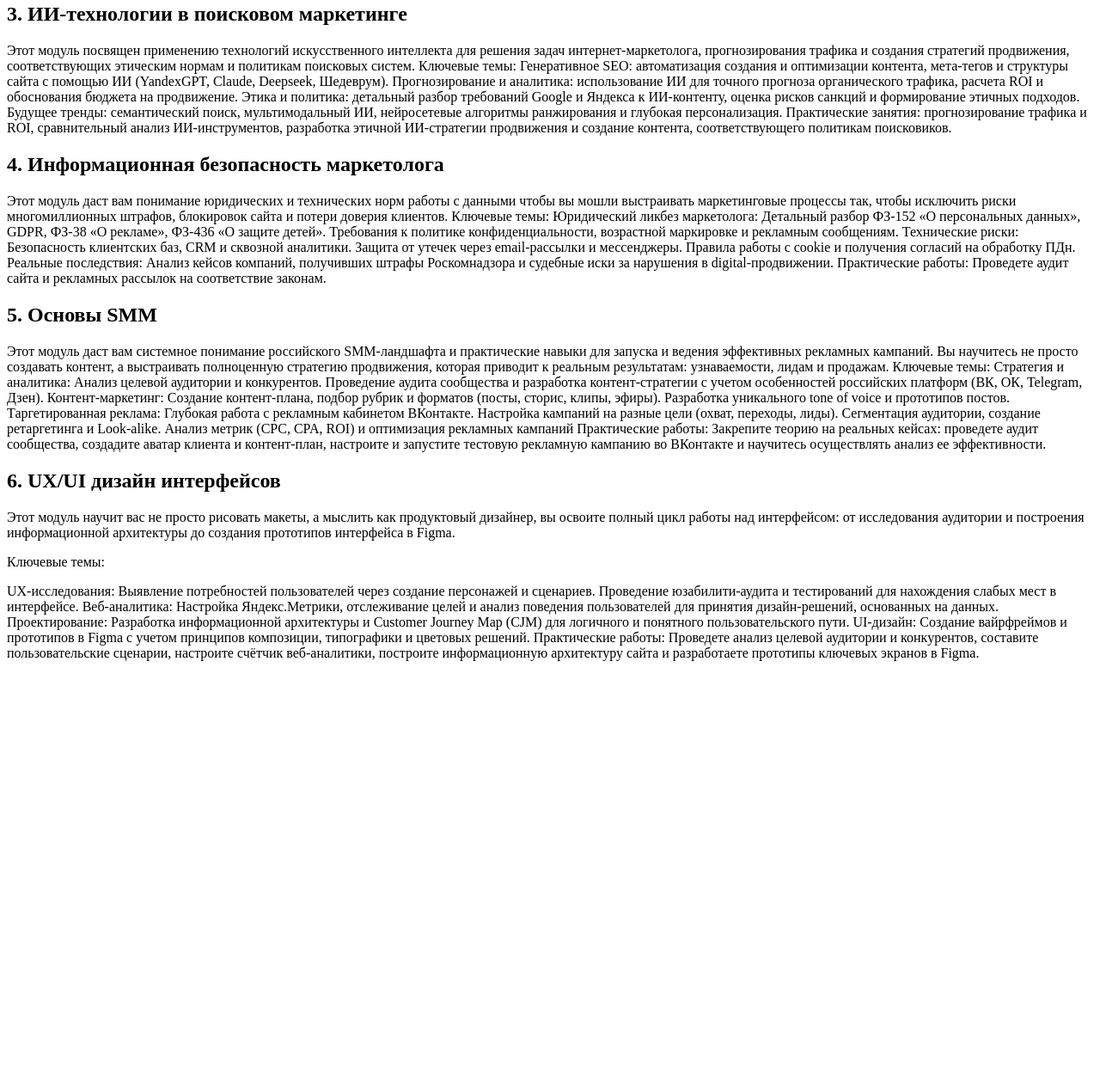
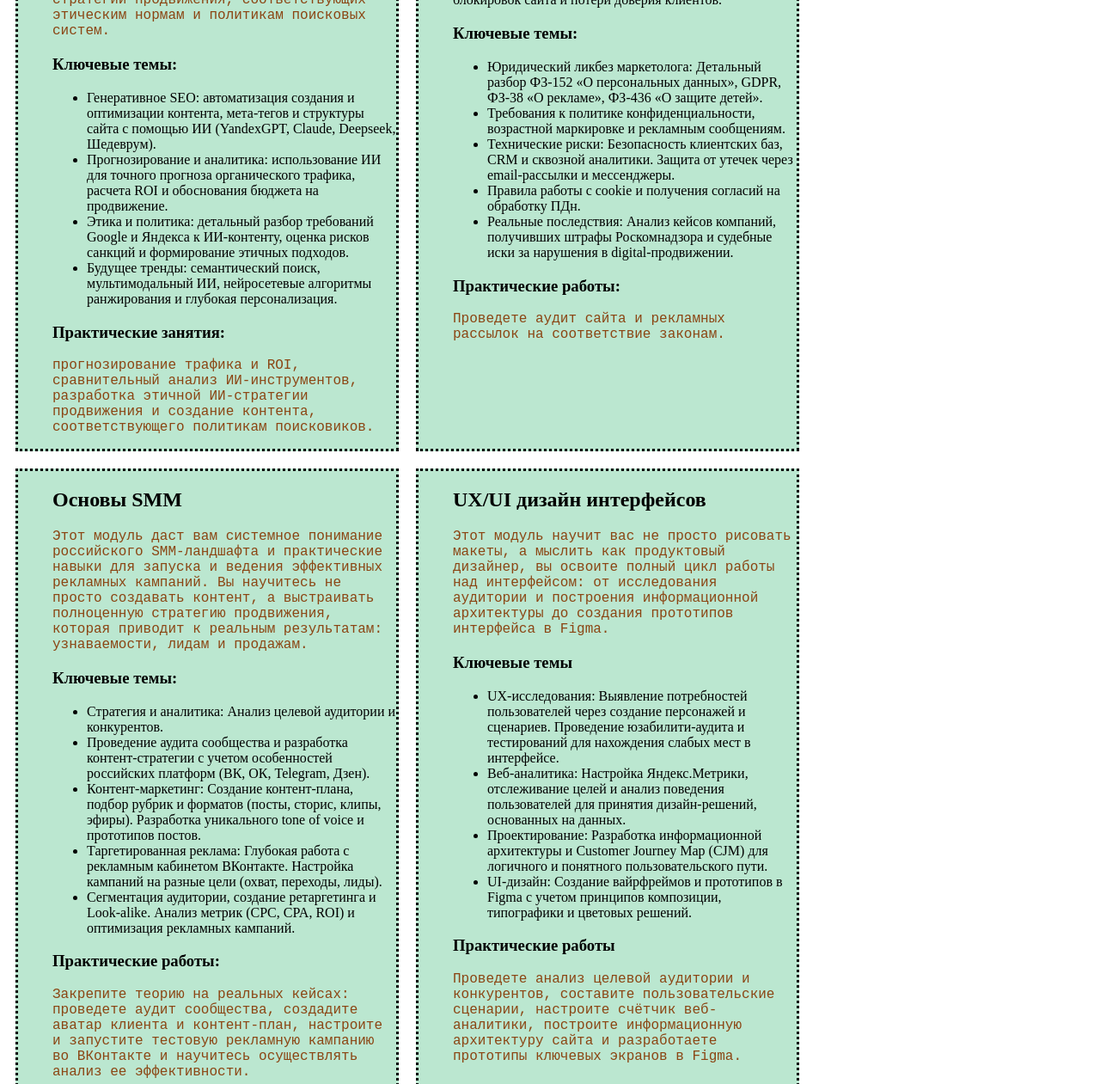
Before and after one commit to vadimarsh/dppp25, a plain HTML site: page index.html in a window 1280 px wide. Shown: the part 945-2206 px from the top of the page at 86% size. Before the commit the page ends 1730 px from the top, so only its background shows below. Drawn offline with Linux system fonts and the light colour scheme.

Commit message:
add styles

```diff
--- a/index.html
+++ b/index.html
@@ -6,16 +6,56 @@
     <meta http-equiv="X-UA-Compatible" content="IE=edge">
     <meta name="viewport" content="width=device-width, initial-scale=1.0">
     <title>Дизайн и продвижение веб-ресурсов</title>
+    <style>
+        @media (min-width:900px) {
+
+
+            .card-container {
+                display: flex;
+                flex-wrap: wrap;
+            }
+
+            .card {
+                border-style: dotted;
+                margin: 10px;
+                background-color: #bbe7d0;
+                padding-left: 40px;
+                width: 400px;
+            }
+        }
+
+        @media (min-width:100px) and (max-width:890px) {
+            .card-container {
+                display: flex;
+                flex-direction: column;
+            }
+
+            .card {
+                border-style: dotted;
+                margin: 10px;
+                background-color: #bbe7d0;
+                padding-left: 40px;
+
+            }
+        }
+
+        p {
+            font-family: 'Courier New', Courier, monospace;
+            color: saddlebrown;
+        }
+    </style>
 </head>
+
 <body>
-    <img width="400" src="head.jpg" alt="цифровые кафедры программы приоритет2030">
-    <h1>Дополниьная программа профессиональной переподготовки</h1>
+    <h1 style="color:rgb(97, 225, 65)">Дополниьная программа профессиональной переподготовки</h1>
     <a href="tel:54545345435">Связаться с руководителем</a>
-    <section>
-        <h2>1. Введение в веб</h2>
-        Вводный модуль заложит фундаментальную техническую базу, необходимую каждому современному digital-специалисту.
+    <div class="card-container">
+        <section class="card">
+            <h2>Введение в веб</h2>
+            <p>Вводный модуль заложит фундаментальную техническую базу, необходимую каждому современному
+                digital-специалисту.
                 Вы разберетесь с основными принципами работы веб-сайта, что критически важно для эффективной работы в
-        маркетинге, дизайне и SEO.
+                маркетинге, дизайне и SEO.</p>
             <section>
                 <h3>Ключевые темы:</h3>
                 <ul>
@@ -23,22 +63,24 @@
                     <li>Семантическая верстка: правильное использование HTML-тегов для улучшения читаемости кода,
                         доступности и
                         поискового продвижения (SEO).</li>
-                <li>Адаптивный дизайн: принципы создания сайтов, которые корректно отображаются на любом устройстве — от
+                    <li>Адаптивный дизайн: принципы создания сайтов, которые корректно отображаются на любом устройстве
+                        — от
                         смартфона до десктопа.</li>
                 </ul>
             </section>
             <section>
                 <h3>Практическая работа:</h3>
-            создадите и оформите веб-страницу, используя семантическую разметку и опубликуете в интернете с помощью
-            GitHub Pages, получив ссылку на свой первый работающий сайт, а также сможете проверите корректность ее разметки с
-            помощью автоматизированных инструментов.
+                <p>Создадите и оформите веб-страницу, используя семантическую разметку и опубликуете в интернете с
+                    помощью GitHub Pages, получив ссылку на свой первый работающий сайт, а также сможете проверите
+                    корректность
+                    ее разметки с помощью автоматизированных инструментов.</p>
             </section>
         </section>
-    <section>
-    <h2>2. Интернет-маркетинг</h2>
-    Этот практико-ориентированный модуль научит вас комплексно продвигать бизнес в интернете. Вы освоите два
-    ключевых канала привлечения трафика — SEO и контекстную рекламу (Яндекс.Директ), а также научитесь управлять
-    цифровой репутацией бренда.
+        <section class="card">
+            <h2>Интернет-маркетинг</h2>
+            <p>Этот практико-ориентированный модуль научит вас комплексно продвигать бизнес в интернете. Вы освоите два
+                ключевых канала привлечения трафика — SEO и контекстную рекламу (Яндекс.Директ), а также научитесь
+                управлять цифровой репутацией бренда.</p>
             <section>
                 <h3>Ключевые темы:</h3>
                 <ul>
@@ -48,83 +90,136 @@
                     <li>Репутация: работа с упоминаниями бренда (Citation Flow).</li>
                     <li>Контекстная реклама: настройка и запуск кампаний в Яндекс.Директ.</li>
                     <li>Омниканальность: интеграция каналов и расчет unit-экономики.</li>
+                </ul>
             </section>
-    Практические работы:
-    Анализ конкурентов и выработка гипотез по улучшению проекта, SEO-аудит, сбор семантики и кластеризация, аудит
-    текстов, настройка рекламной кампании Яндекс-Директ, анализ репутации, построение CJM и расчет экономики
-    проекта.
+            <section>
+                <h3>Практические работы:</h3>
+                <p>Анализ конкурентов и выработка гипотез по улучшению проекта, SEO-аудит, сбор семантики и
+                    кластеризация, аудит текстов, настройка рекламной кампании Яндекс-Директ, анализ репутации,
+                    построение CJM и расчет
+                    экономики проекта.</p>
             </section>
-    <p>
-    <h2>3. ИИ-технологии в поисковом маркетинге</h2>
-    Этот модуль посвящен применению технологий искусственного интеллекта для решения задач интернет-маркетолога,
-    прогнозирования трафика и создания стратегий продвижения, соответствующих этическим нормам и политикам поисковых
-    систем.
-    Ключевые темы:
-    Генеративное SEO: автоматизация создания и оптимизации контента, мета-тегов и структуры сайта с помощью ИИ
-    (YandexGPT, Claude, Deepseek, Шедеврум).
-    Прогнозирование и аналитика: использование ИИ для точного прогноза органического трафика, расчета ROI и
-    обоснования бюджета на продвижение.
-    Этика и политика: детальный разбор требований Google и Яндекса к ИИ-контенту, оценка рисков санкций и
-    формирование этичных подходов.
-    Будущее тренды: семантический поиск, мультимодальный ИИ, нейросетевые алгоритмы ранжирования и глубокая
-    персонализация.
-    Практические занятия: прогнозирование трафика и ROI, сравнительный анализ ИИ-инструментов, разработка этичной
-    ИИ-стратегии продвижения и создание контента, соответствующего политикам поисковиков.
+        </section>
+        <section class="card">
+            <h2>ИИ-технологии в поисковом маркетинге</h2>
+            <p>Этот модуль посвящен применению технологий искусственного интеллекта для решения задач
+                интернет-маркетолога, прогнозирования трафика и создания стратегий продвижения, соответствующих
+                этическим нормам и политикам поисковых систем.</p>
+            <section>
+                <h3>Ключевые темы:</h3>
+                <ul>
+                    <li>Генеративное SEO: автоматизация создания и оптимизации контента, мета-тегов и структуры сайта с
+                        помощью ИИ (YandexGPT, Claude, Deepseek, Шедеврум).</li>
+                    <li>Прогнозирование и аналитика: использование ИИ для точного прогноза органического трафика,
+                        расчета ROI и обоснования бюджета на продвижение.</li>
+                    <li>Этика и политика: детальный разбор требований Google и Яндекса к ИИ-контенту, оценка рисков
+                        санкций и формирование этичных подходов.</li>
+                    <li>
+                        Будущее тренды: семантический поиск, мультимодальный ИИ, нейросетевые алгоритмы ранжирования и
+                        глубокая
+                        персонализация.</li>
+                </ul>
+            </section>
+            <section>
+                <h3>Практические занятия:</h3>
+                <p>прогнозирование трафика и ROI, сравнительный анализ ИИ-инструментов, разработка этичной ИИ-стратегии
+                    продвижения и создание контента, соответствующего политикам поисковиков.
                 </p>
-    <p>
-    <h2>4. Информационная безопасность маркетолога</h2>
+            </section>
+        </section>
+        <section class="card">
+            <h2>Информационная безопасность маркетолога</h2>
             Этот модуль даст вам понимание юридических и технических норм работы с данными чтобы вы мошли выстраивать
             маркетинговые процессы так, чтобы исключить риски многомиллионных штрафов, блокировок сайта и потери доверия
             клиентов.
-    Ключевые темы:
-    Юридический ликбез маркетолога: Детальный разбор ФЗ-152 «О персональных данных», GDPR, ФЗ-38 «О рекламе», ФЗ-436
-    «О защите детей». Требования к политике конфиденциальности, возрастной маркировке и рекламным сообщениям.
-    Технические риски: Безопасность клиентских баз, CRM и сквозной аналитики. Защита от утечек через email-рассылки
-    и мессенджеры. Правила работы с cookie и получения согласий на обработку ПДн.
-    Реальные последствия: Анализ кейсов компаний, получивших штрафы Роскомнадзора и судебные иски за нарушения в
-    digital-продвижении.
-    Практические работы:
-    Проведете аудит сайта и рекламных рассылок на соответствие законам.
+            <section>
+                <h3>Ключевые темы:</h3>
+                <ul>
+                    <li>Юридический ликбез маркетолога: Детальный разбор ФЗ-152 «О персональных данных», GDPR, ФЗ-38 «О
+                        рекламе», ФЗ-436 «О защите детей».</li>
+                    <li>Требования к политике конфиденциальности, возрастной маркировке и рекламным сообщениям.</li>
+                    <li>Технические риски: Безопасность клиентских баз, CRM и сквозной аналитики. Защита от утечек
+                        через email-рассылки и мессенджеры. </li>
+                    <li>Правила работы с cookie и получения согласий на обработку ПДн.</li>
+                    <li>Реальные последствия: Анализ кейсов компаний, получивших штрафы Роскомнадзора и судебные иски за
+                        нарушения в digital-продвижении.</li>
+                </ul>
+            </section>
+            <section>
+                <h3>Практические работы:</h3>
+                <p>Проведете аудит сайта и рекламных рассылок на соответствие законам.
                 </p>
+            </section>
+        </section>
+        <section class="card">
+            <h2>Основы SMM</h2>
             <p>
-    <h2>5. Основы SMM</h2>
-    Этот модуль даст вам системное понимание российского SMM-ландшафта и практические навыки для запуска и ведения
-    эффективных рекламных кампаний. Вы научитесь не просто создавать контент, а выстраивать полноценную стратегию
-    продвижения, которая приводит к реальным результатам: узнаваемости, лидам и продажам.
-    Ключевые темы:
-    Стратегия и аналитика: Анализ целевой аудитории и конкурентов. Проведение аудита сообщества и разработка
-    контент-стратегии с учетом особенностей российских платформ (ВК, ОК, Telegram, Дзен).
-    Контент-маркетинг: Создание контент-плана, подбор рубрик и форматов (посты, сторис, клипы, эфиры). Разработка
-    уникального tone of voice и прототипов постов.
-    Таргетированная реклама: Глубокая работа с рекламным кабинетом ВКонтакте. Настройка кампаний на разные цели
-    (охват, переходы, лиды). Сегментация аудитории, создание ретаргетинга и Look-alike. Анализ метрик (CPC, CPA,
-    ROI) и оптимизация рекламных кампаний
-    Практические работы:
-    Закрепите теорию на реальных кейсах: проведете аудит сообщества, создадите аватар клиента и контент-план,
-    настроите и запустите тестовую рекламную кампанию во ВКонтакте и научитесь осуществлять анализ ее эффективности.
+                Этот модуль даст вам системное понимание российского SMM-ландшафта и практические навыки для запуска и
+                ведения
+                эффективных рекламных кампаний. Вы научитесь не просто создавать контент, а выстраивать полноценную
+                стратегию
+                продвижения, которая приводит к реальным результатам: узнаваемости, лидам и продажам.</p>
+            <section>
+                <h3>Ключевые темы:</h3>
+                <ul>
+                    <li>Стратегия и аналитика: Анализ целевой аудитории и конкурентов.</li>
+                    <li>Проведение аудита сообщества и разработка контент-стратегии с учетом особенностей российских
+                        платформ (ВК, ОК, Telegram, Дзен).</li>
+                    <li>Контент-маркетинг: Создание контент-плана, подбор рубрик и форматов (посты, сторис, клипы,
+                        эфиры).
+                        Разработка
+                        уникального tone of voice и прототипов постов.</li>
+                    <li>Таргетированная реклама: Глубокая работа с рекламным кабинетом ВКонтакте. Настройка кампаний на
+                        разные цели
+                        (охват, переходы, лиды). </li>
+                    <li>Сегментация аудитории, создание ретаргетинга и Look-alike. Анализ метрик (CPC, CPA, ROI) и
+                        оптимизация рекламных кампаний.</li>
+                </ul>
+            </section>
+            <section>
+                <h3>Практические работы:</h3>
+                <p>Закрепите теорию на реальных кейсах: проведете аудит сообщества, создадите аватар клиента и
+                    контент-план,
+                    настроите и запустите тестовую рекламную кампанию во ВКонтакте и научитесь осуществлять анализ ее
+                    эффективности.
                 </p>
-    <p>
-    <h2>6. UX/UI дизайн интерфейсов</h2>
-    <p>Этот модуль научит вас не просто рисовать макеты, а мыслить как продуктовый дизайнер, вы освоите полный цикл
-        работы над интерфейсом: от исследования аудитории и построения информационной архитектуры до создания прототипов
-        интерфейса в Figma.</p>
-    <p>
-        Ключевые темы:
+            </section>
+        </section>
+        <section class="card">
+            <h2>UX/UI дизайн интерфейсов</h2>
+            <p>Этот модуль научит вас не просто рисовать макеты, а мыслить как продуктовый дизайнер, вы освоите полный
+                цикл работы над интерфейсом: от исследования аудитории и построения информационной архитектуры до
+                создания
+                прототипов интерфейса в Figma.</p>
+            <section>
+                <h3>Ключевые темы</h3>
+                <ul>
+                    <li>UX-исследования: Выявление потребностей пользователей через создание персонажей и сценариев.
+                        Проведение
+                        юзабилити-аудита и тестирований для нахождения слабых мест в интерфейсе.</li>
+                    <li>Веб-аналитика: Настройка Яндекс.Метрики, отслеживание целей и анализ поведения пользователей для
+                        принятия
+                        дизайн-решений, основанных на данных.</li>
+                    <li>Проектирование: Разработка информационной архитектуры и Customer Journey Map (CJM) для логичного
+                        и
+                        понятного
+                        пользовательского пути.</li>
+                    <li>UI-дизайн: Создание вайрфреймов и прототипов в Figma с учетом принципов композиции, типографики
+                        и
+                        цветовых
+                        решений.</li>
+                </ul>
+            </section>
+            <section>
+                <h3> Практические работы</h3>
+                <p>Проведете анализ целевой аудитории и конкурентов, составите пользовательские сценарии, настроите
+                    счётчик
+                    веб-аналитики, построите информационную архитектуру сайта и разработаете прототипы ключевых экранов
+                    в Figma.
                 </p>
-    <p>
-        UX-исследования: Выявление потребностей пользователей через создание персонажей и сценариев. Проведение
-        юзабилити-аудита и тестирований для нахождения слабых мест в интерфейсе.
-        Веб-аналитика: Настройка Яндекс.Метрики, отслеживание целей и анализ поведения пользователей для принятия
-        дизайн-решений, основанных на данных.
-        Проектирование: Разработка информационной архитектуры и Customer Journey Map (CJM) для логичного и понятного
-        пользовательского пути.
-        UI-дизайн: Создание вайрфреймов и прототипов в Figma с учетом принципов композиции, типографики и цветовых
-        решений.
-        Практические работы:
-        Проведете анализ целевой аудитории и конкурентов, составите пользовательские сценарии, настроите счётчик
-        веб-аналитики, построите информационную архитектуру сайта и разработаете прототипы ключевых экранов в Figma.
-    </p>
-    </p>
+            </section>
+        </section>
+    </div>
 </body>
 
 </html>
```
Lines whose indentation alone changed are shown as unchanged.
